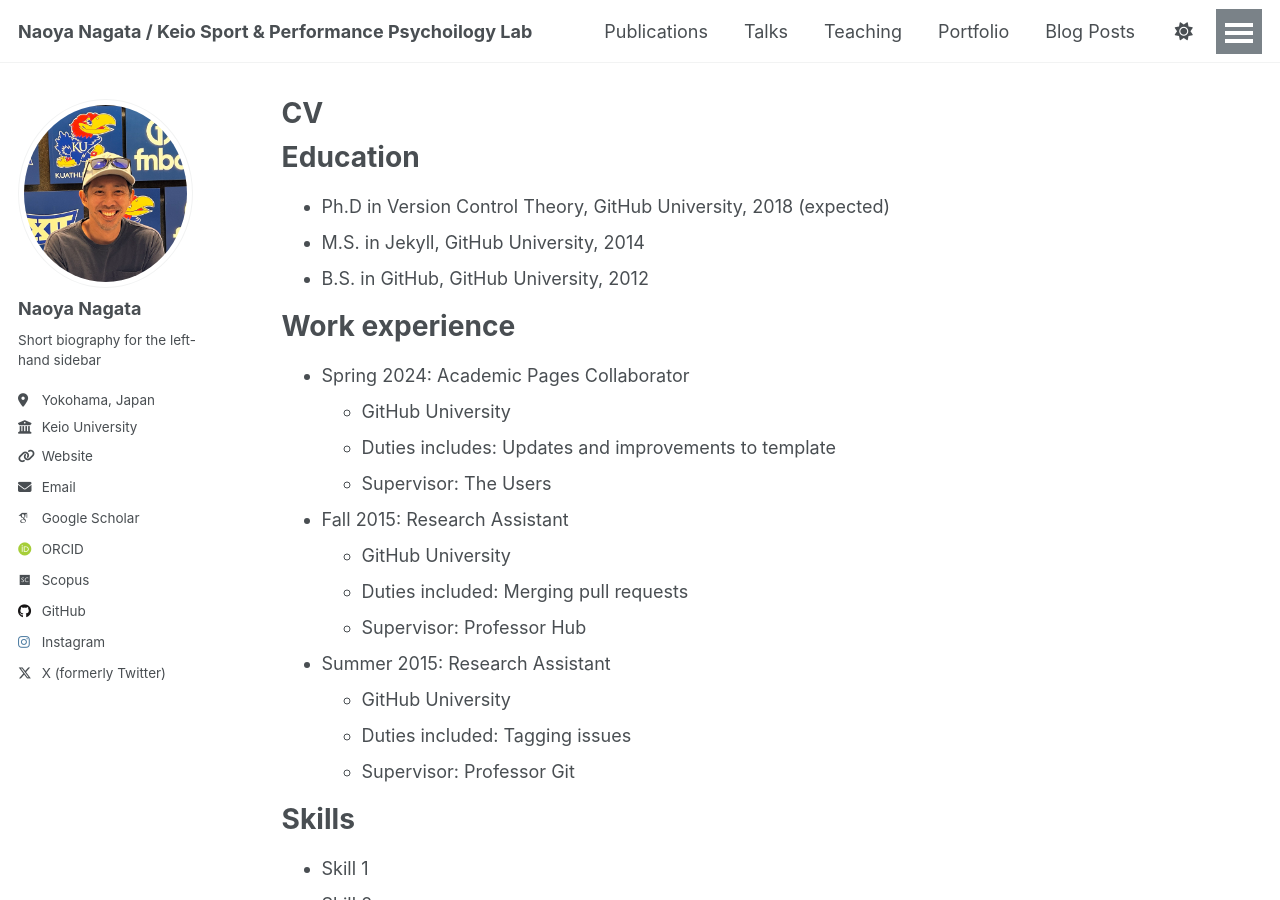
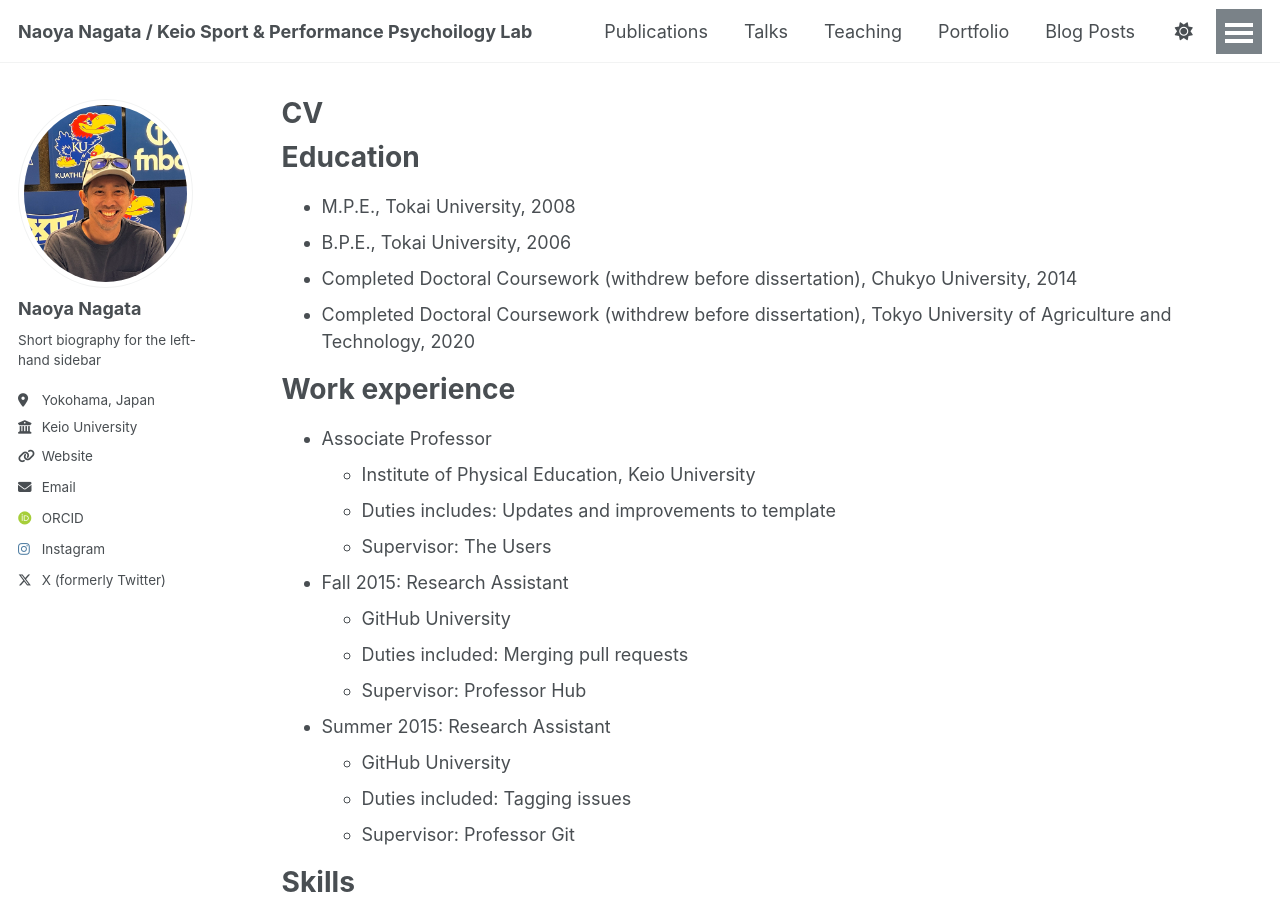
Before and after one commit to naganao329/naganao329.github.io, a Jekyll site: the page built from _pages/cv.md, in a window 1280 px wide and 900 px high. Built offline with Jekyll 4.4.1, drawn with Linux system fonts in a browser that asks for light colours; some web fonts are replaced; a script that is not in the unit is left out.

Commit message:
Nov. 20, 2025, 12:40 AM

```diff
--- a/_config.yml
+++ b/_config.yml
@@ -35,21 +35,21 @@ author:
   # Academic websites
   academia         : # URL
   arxiv            : # URL - Update with the correct link to your profile
-  googlescholar    : "https://scholar.google.co.jp/citations?user=mll_JwsAAAAJ&hl=ja&authuser=1"
+  googlescholar    : # URL
   inspire-hep      : # URL
   impactstory      : # URL
   orcid            : "https://orcid.org/0009-0006-2652-2626"
   semantic         : # URL
   pubmed           : # URL
   researchgate     : # URL
-  scopus           : http://www.scopus.com/inward/authorDetails.url?authorID=58001873100&partnerID=MN8TOARS
+  scopus           : # URL
   researchmap      : https://researchmap.jp/naoya.nagata?lang=en URL
 
   # Repositories and software development
   bitbucket        : # Username - Update with your username on the site
   codepen          : # Username
   dribbble         : # Username
-  github           : "academicpages"
+  github           : # Username
   kaggle           : # Username
   stackoverflow    : # User number or user number and name (i.e., use "1" or "1/jeff-atwood")
 
@@ -62,7 +62,7 @@ author:
   goodreads        : # Username
   google_plus      : # Username
   keybase          : # Username
-  instagram        : https://www.instagram.com/naganao329 # Username
+  instagram        : naganao329 # Username
   lastfm           : # Username
   linkedin         : # Username
   mastodon         : # URL
@@ -72,7 +72,7 @@ author:
   steam            : # Username
   telegram         : # URL
   tumblr           : # Username
-  twitter          : https://x.com/naganao329 # Username
+  twitter          : naganao329 # Username
   vine             : # Username
   weibo            : # Username
   wikipedia        : # Username
--- a/_pages/cv.md
+++ b/_pages/cv.md
@@ -11,14 +11,15 @@ redirect_from:
 
 Education
 ======
-* Ph.D in Version Control Theory, GitHub University, 2018 (expected)
-* M.S. in Jekyll, GitHub University, 2014
-* B.S. in GitHub, GitHub University, 2012
+* M.P.E., Tokai University, 2008
+* B.P.E., Tokai University, 2006
+* Completed Doctoral Coursework (withdrew before dissertation), Chukyo University, 2014
+* Completed Doctoral Coursework (withdrew before dissertation), Tokyo University of Agriculture and Technology, 2020
 
 Work experience
 ======
-* Spring 2024: Academic Pages Collaborator
-  * GitHub University
+* Associate Professor
+  * Institute of Physical Education, Keio University
   * Duties includes: Updates and improvements to template
   * Supervisor: The Users
 
```
Also changed, not shown: _pages/about.md (+1 -3 lines).
